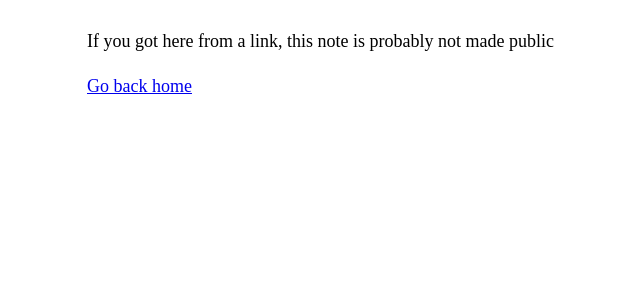
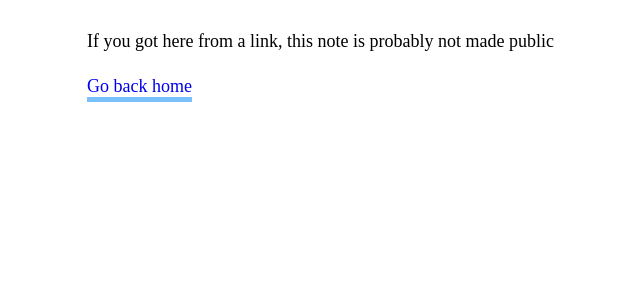
Before and after one commit to 0rac1e404/trpg, a Node project: template src/site/404.njk in a window 1280 px wide. Shown: the part 175-475 px from the top of the page, without its empty margins (203-843 px from the left). Run offline with Node 20 templates, Linux system fonts and the light colour scheme; the template is opened without the code that fills it, so the values that code supplies are empty; style sheets or scripts are compiled from the project's sources.

Commit message:
Update custom-style.scss

```diff
--- a/src/site/styles/custom-style.scss
+++ b/src/site/styles/custom-style.scss
@@ -74,3 +74,10 @@
 }
 
 }
+
+a {
+	text-underline-offset: .25em !important;
+	text-decoration-thickness: .25em !important;
+	text-decoration-skip-ink: none !important;
+	text-decoration-color: #79C0FF !important;
+}
```
